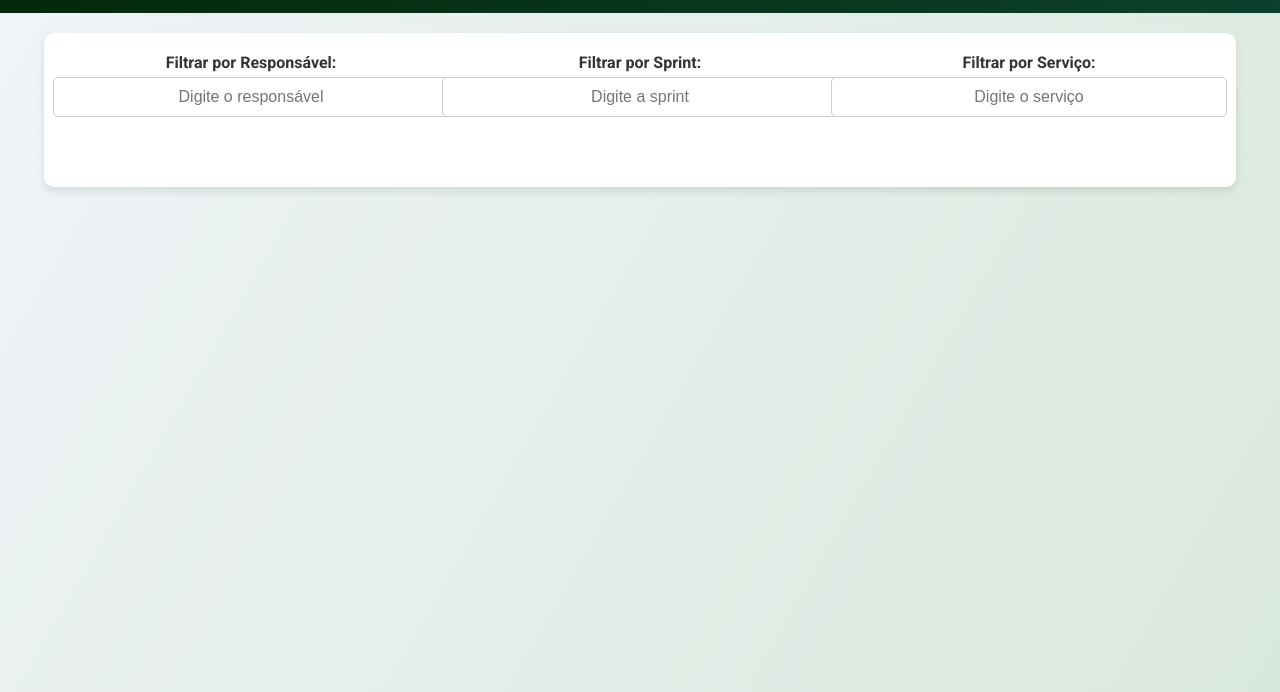
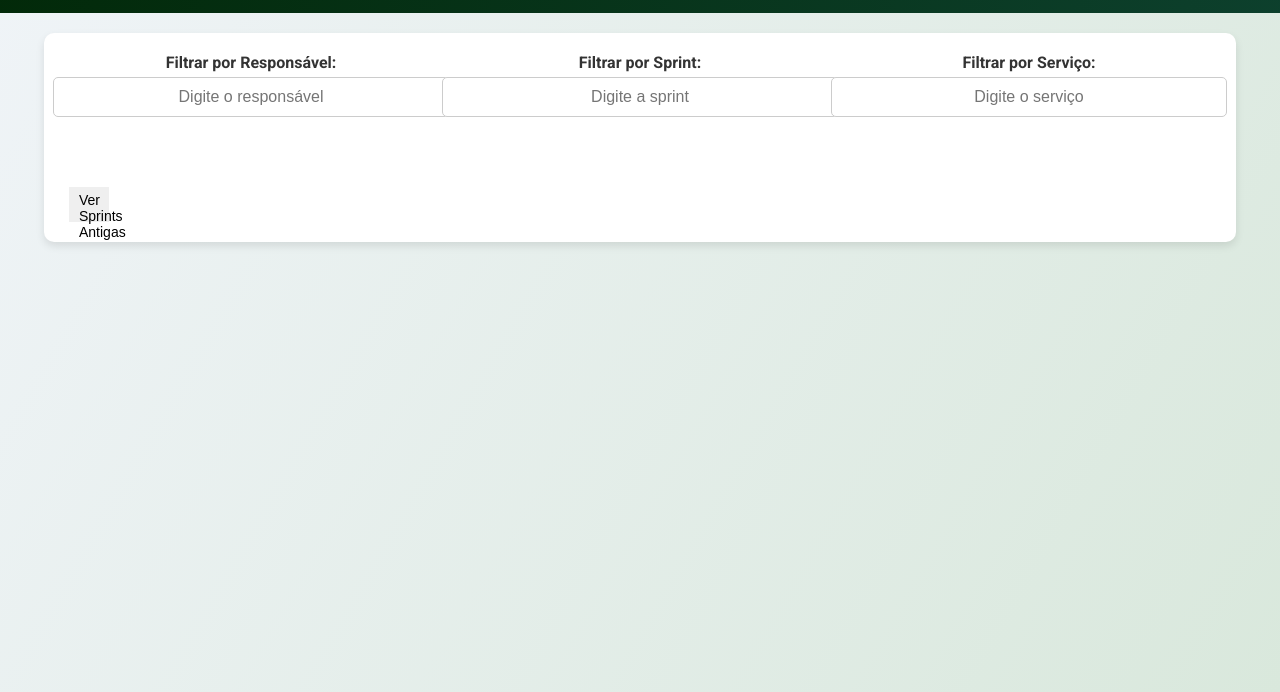
Before and after one commit to PolyanaBatistaa/Chamados, a plain HTML site: page html/exibirext.html in a window 1280 px wide. Shown: the part 108-800 px from the top of the page. Drawn offline with Linux system fonts and the light colour scheme; no server answers.

Commit message:
Update exibirext.html

```diff
--- a/html/exibirext.html
+++ b/html/exibirext.html
@@ -29,7 +29,9 @@
             <input type="text" id="servico" placeholder="Digite o serviço" oninput="applyFilters()">
         </div>
     </div>
-    <div id="data"></div>
+   <div id="data"></div>
+	 <button class="view-sprint-button" onclick="window.location.href='externoantigo.html';">Ver Sprints Antigas</button>
+
 </div>
 
 <script>
@@ -95,3 +97,7 @@
 </script>
 </body>
 </html>
+
+</script>
+</body>
+</html>
```
